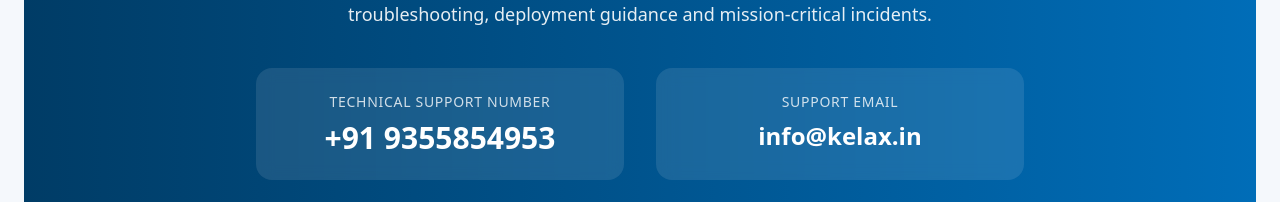
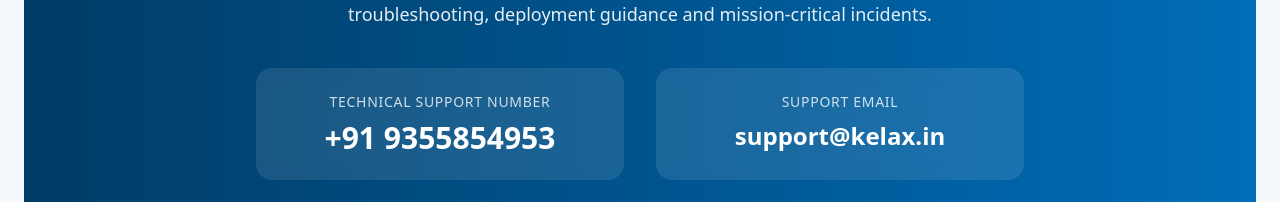
Before and after one commit to PixelToProd01/Kelax-June, a React (Vite) app in the folder client/: page /support/warranty-call-log in a window 1280 px wide. Shown: the part 2440-2642 px from the top of the page. Built offline with nearby package versions, Linux system fonts and the light colour scheme; no server answers.

Commit message:
Update Warranty CallLog Page

```diff
--- a/client/src/pages/Support/WarrantyCallLog.jsx
+++ b/client/src/pages/Support/WarrantyCallLog.jsx
@@ -210,7 +210,7 @@
                 </p>
 
                 <h3 className="text-2xl font-bold mt-2 break-all">
-                  info@kelax.in
+                  support@kelax.in
                 </h3>
               </div>
             </div>
```
